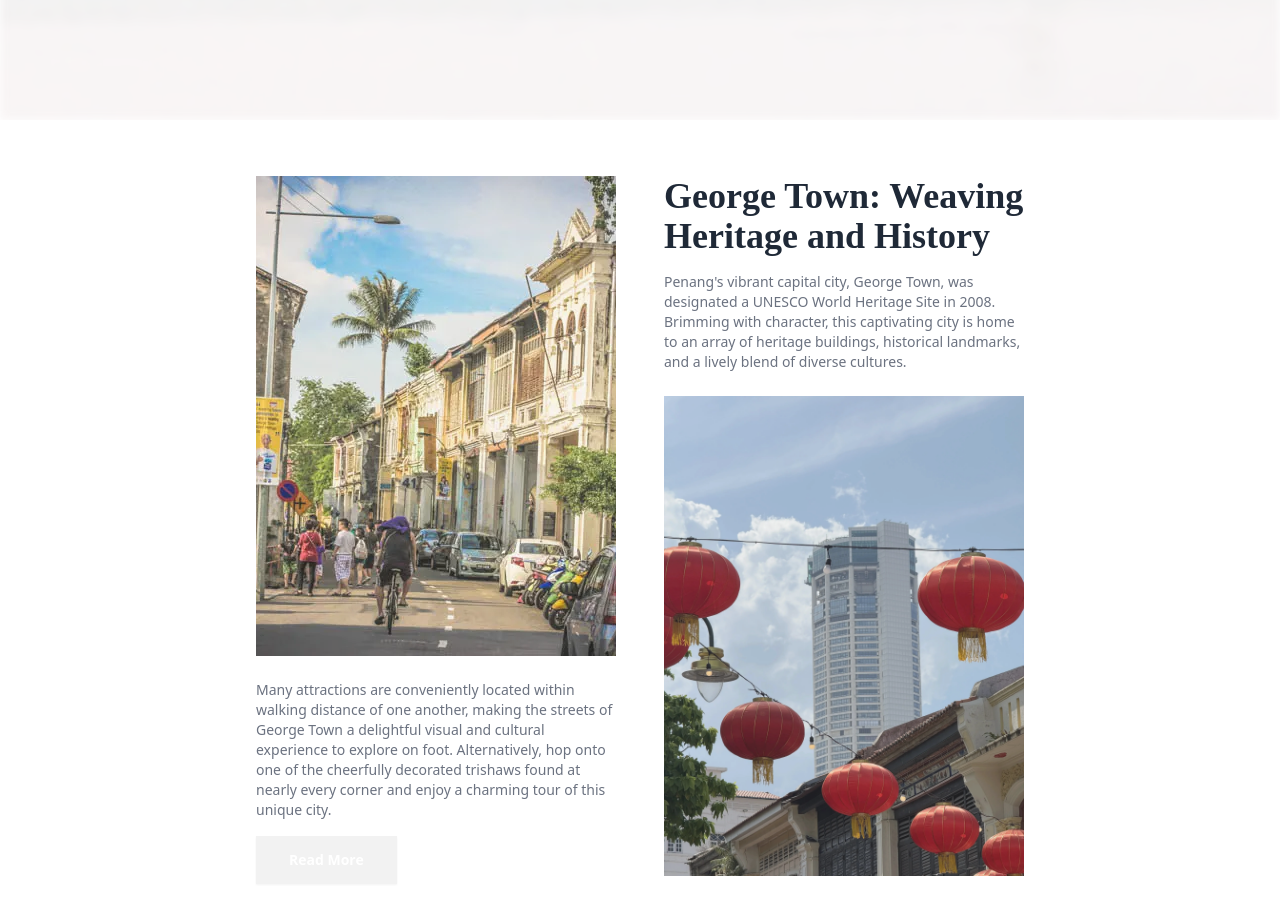
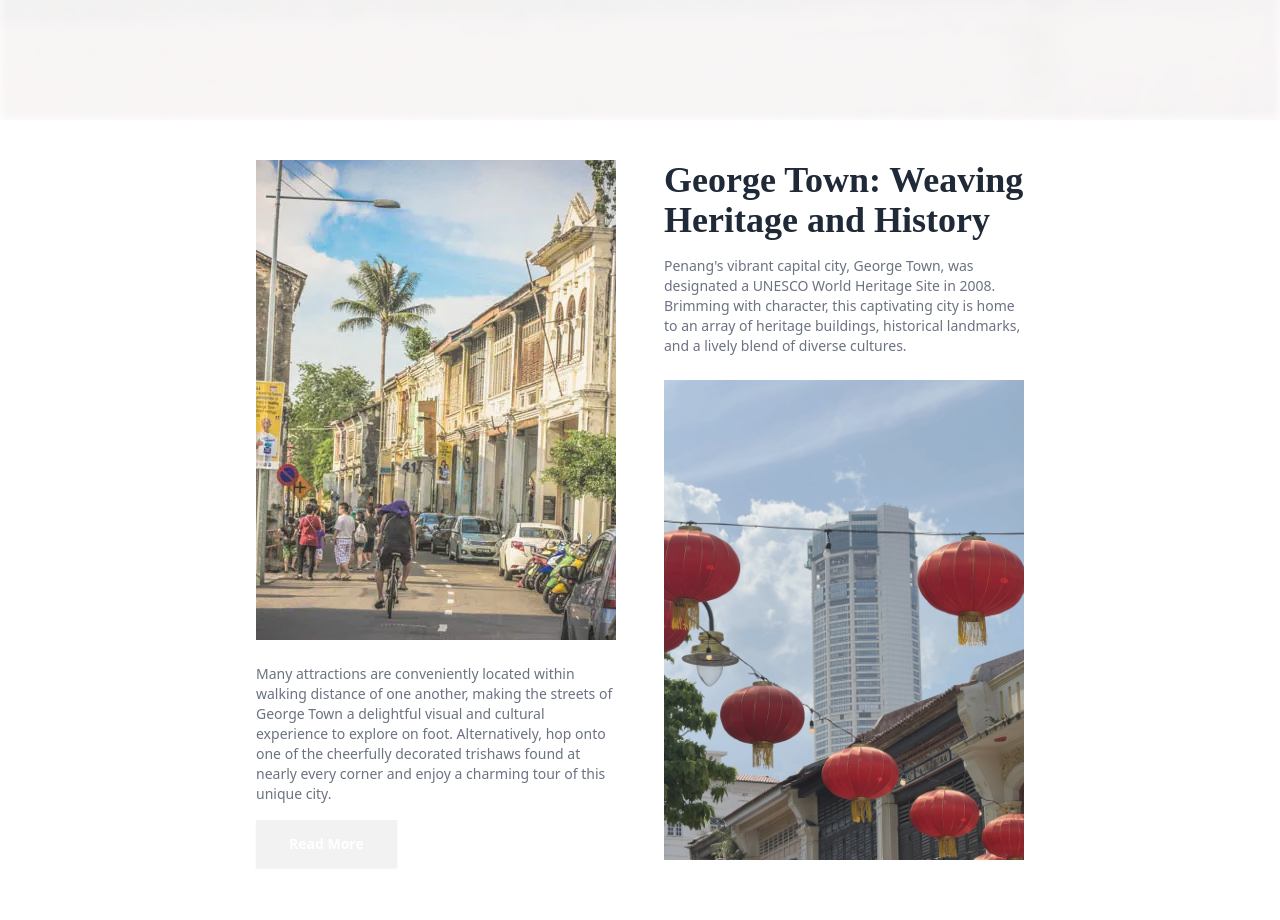
Before and after one commit to WenHao1223/penang-360, a React (Vite) app: page / in a window 1280 px wide. Shown: the part 680-1600 px from the top of the page. Built offline with nearby package versions, Linux system fonts and the light colour scheme; a web font is replaced by a local one.

Commit message:
Fix intro issue

```diff
--- a/src/sections/Intro.tsx
+++ b/src/sections/Intro.tsx
@@ -6,12 +6,12 @@ import PenangStreet from "@assets/images/intro/penang-street.webp";
 const Intro: React.FC = () => {
     return (
         <section
-            className="section bg-white pt-14 px-16 md:px-48 lg:px-64 text-gray-800 h-screen"
+            className="section bg-white pt-10 px-16 md:px-32 lg:px-64 text-gray-800 min-h-screen h-screen"
             id="intro"
         >
             <div className="flex flex-col md:flex-row gap-12">
                 <div className="w-full md:w-1/2">
-                    <div className="relative h-96 xl:h-[60vh] overflow-hidden mb-6 mix-blend-multiply">
+                    <div className="relative h-96 md:h-80 xl:h-[60vh] overflow-hidden mb-6 mix-blend-multiply">
                         <div className="absolute inset-0 w-full h-full bg-white opacity-10 z-10 mix-blend-luminosity"></div>
                         <img
                             src={PenangStreet}
@@ -42,7 +42,7 @@ const Intro: React.FC = () => {
                         to an array of heritage buildings, historical landmarks,
                         and a lively blend of diverse cultures.
                     </p>
-                    <div className="mt-6 relative h-96 xl:h-[60vh] overflow-hidden">
+                    <div className="mt-6 relative h-96 md:h-80 xl:h-[60vh] overflow-hidden">
                         <div className="absolute inset-0 w-full h-full bg-white opacity-10 z-10 mix-blend-luminosity"></div>
                         <img
                             src={Komtar}
```
